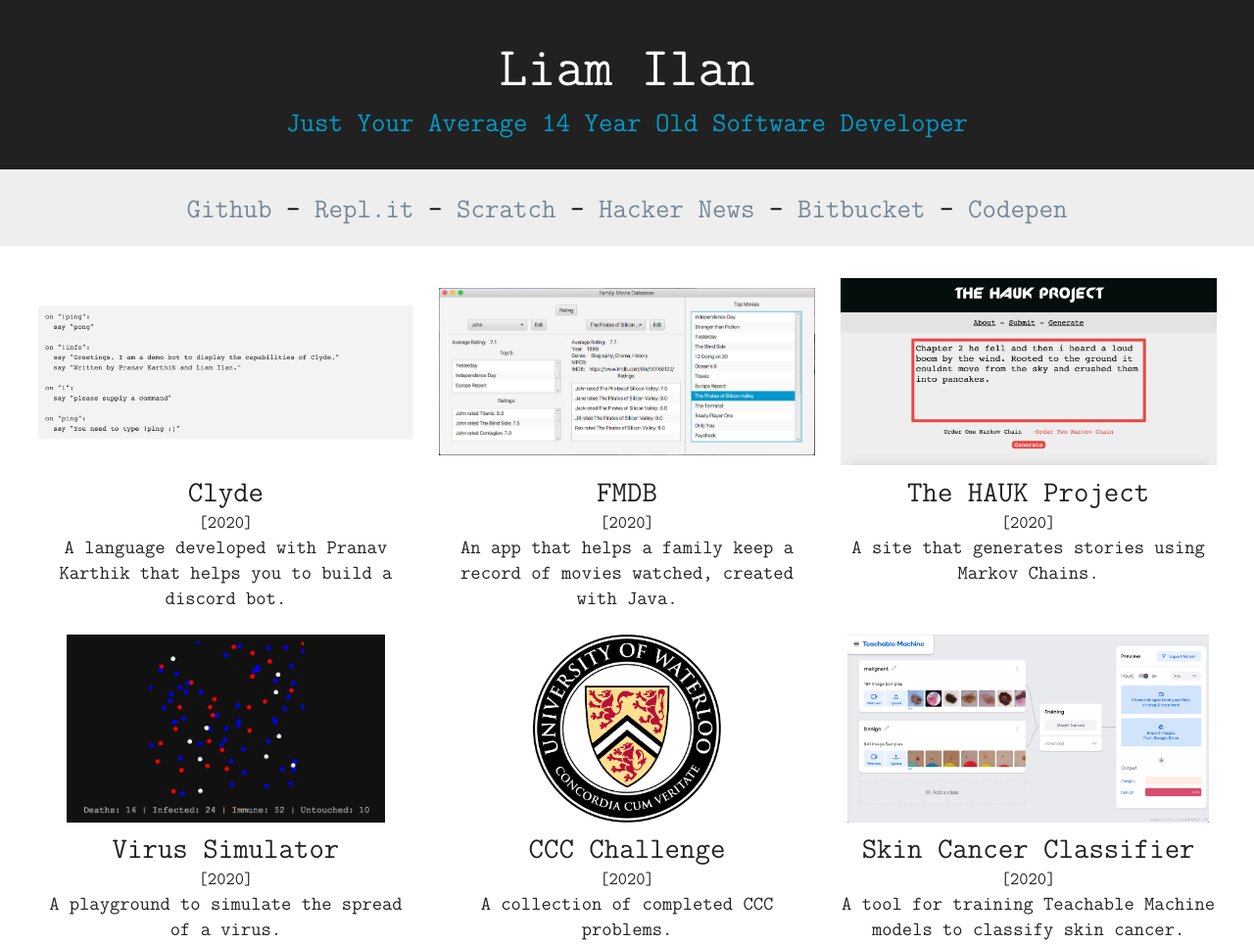
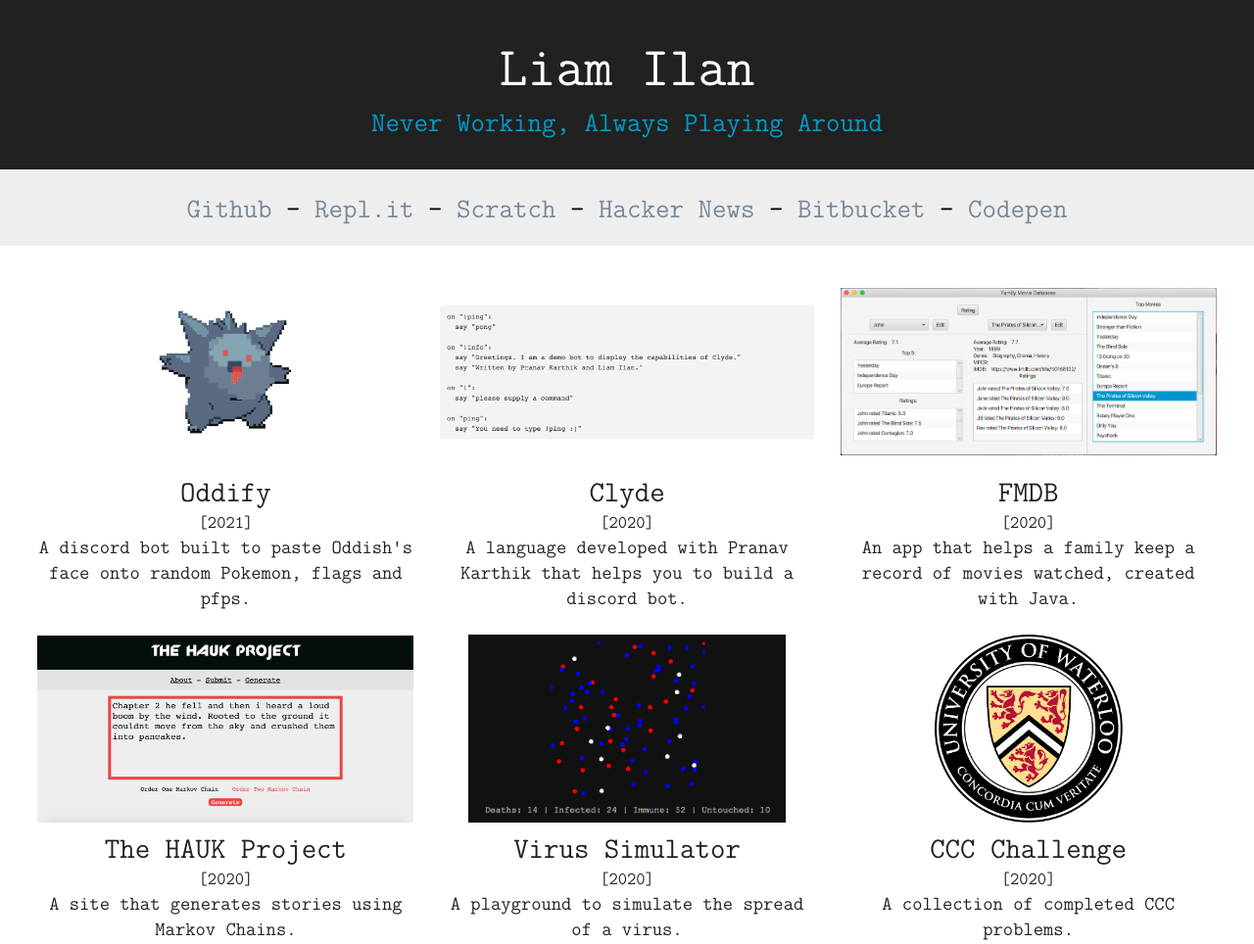
Before and after one commit to liam-ilan/website, a website: page index.html in a window 1280 px wide. Shown: the top 964 px of the page at 98% size. Drawn offline with Linux system fonts and the light colour scheme.

Commit message:
Added Oddify.

```diff
--- a/index.html
+++ b/index.html
@@ -12,7 +12,7 @@
 
     <div id="title-box">
       <div id="title">Liam Ilan</div>
-      <div id="subtitle">Just Your Average 14 Year Old Software Developer</div>
+      <div id="subtitle">Never Working, Always Playing Around</div>
     </div>
 
     <div id="link-row">
--- a/scripts/data.js
+++ b/scripts/data.js
@@ -1,6 +1,13 @@
 /* eslint-disable no-unused-vars */
 
 const data = [
+  {
+    image: '../img/oddify.png',
+    title: 'Oddify',
+    time: '[2021]',
+    description: "A discord bot built to paste Oddish's face onto random Pokemon, flags and pfps.",
+    link: 'https://github.com/liam-ilan/oddify'
+  },
   {
     image: '../img/clyde.png',
     title: 'Clyde',
```
Also changed, not shown: img/oddify.png (added).
